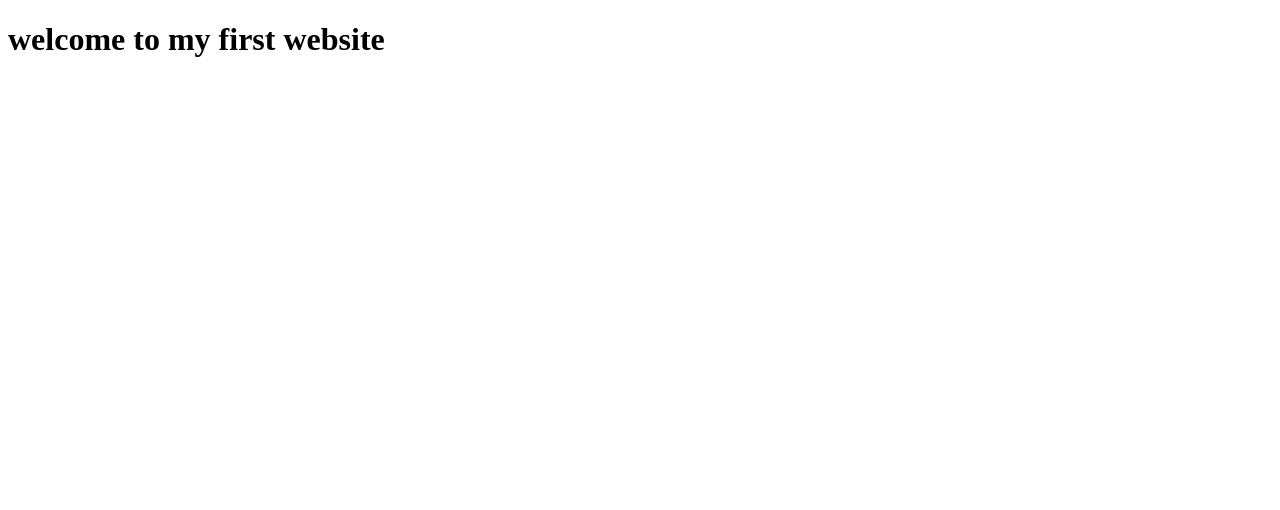
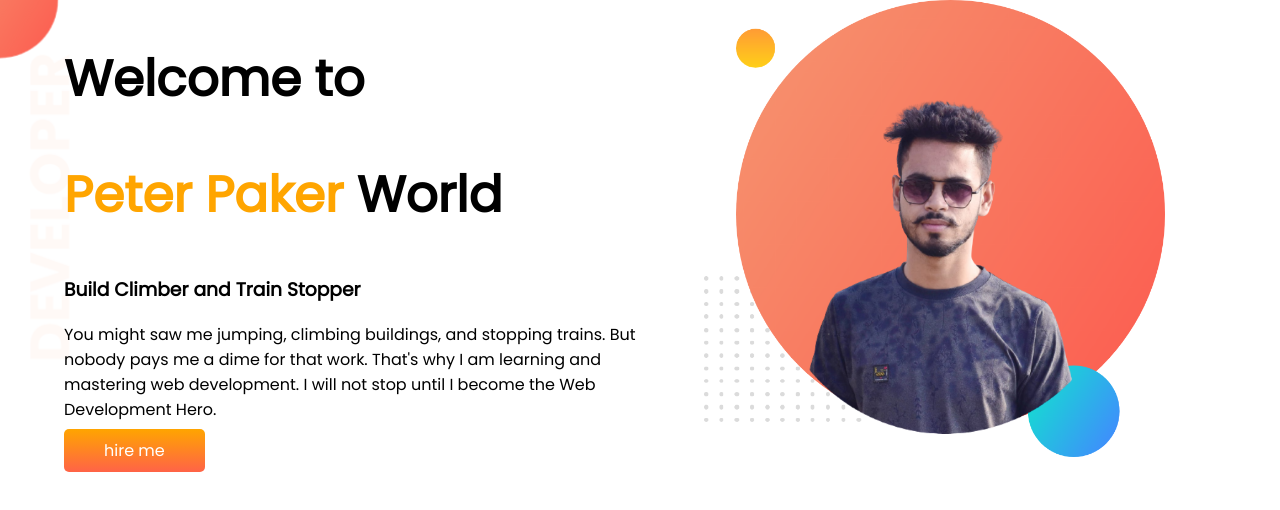
Before and after one commit to sohanursimple/developer-portfolio, a plain HTML site: page index.html in a window 1280 px wide. Drawn offline with Linux system fonts and the light colour scheme.

Commit message:
top banner added

```diff
--- a/index.html
+++ b/index.html
@@ -1,13 +1,34 @@
 <!DOCTYPE html>
 <html lang="en">
+
 <head>
     <meta charset="UTF-8">
     <meta http-equiv="X-UA-Compatible" content="IE=edge">
     <meta name="viewport" content="width=device-width, initial-scale=1.0">
     <title>Sohanur Rahman Portfolio</title>
+    <link rel="preconnect" href="https://fonts.googleapis.com">
+    <link rel="preconnect" href="https://fonts.gstatic.com" crossorigin>
+    <link href="https://fonts.googleapis.com/css2?family=Poppins&display=swap" rel="stylesheet">
     <link rel="stylesheet" href="style.css">
 </head>
+
 <body>
-    <h1>welcome to my first website</h1>
+    <section class="top-banner">
+        <div class="half-width">
+            <h1>Welcome to</h1>
+            <h1><span class="orange-color">Peter Paker </span>World</h1>
+            <h3>Build Climber and Train Stopper</h3>
+            <p>You might saw me jumping, climbing buildings, and stopping trains. But nobody pays me a dime for that
+                work.
+                That's why I am learning and mastering web development. I will not stop until I become the Web
+                Development
+                Hero.</p>
+            <a class="hire-me" href="https://www.facebook.com/sopno.006/" target="_blank">hire me</a>
+        </div>
+        <div class="half-width">
+            <img src="images/sohanur.png" alt="">
+        </div>
+    </section>
 </body>
+
 </html>
--- a/style.css
+++ b/style.css
@@ -0,0 +1,38 @@
+body {
+    font-family: 'Poppins', sans-serif;
+    margin: 0;
+}
+
+h1 {
+    font-size: 50px;
+}
+
+.orange-color {
+    color: orange;
+}
+
+section {
+    display: flex;
+}
+
+.half-width {
+    width: 50%;
+    padding-left: 5%;
+}
+
+.half-width img {
+    width: 80%;
+}
+
+.hire-me {
+    text-decoration: none;
+    background-image: linear-gradient(orange, tomato);
+    padding: 10px 40px;
+    border-radius: 5px;
+    color: #fff;
+}
+
+.top-banner {
+    background-image: url(images/top-banner.png);
+    background-repeat: no-repeat;
+}
```
Also changed, not shown: images/dream-bg.png (added), images/exp-bg.png (added), images/jhankar.png (added), images/jhankar2.png (added), images/my-bg.png (added), images/my-bg2.png (added), images/sohanur.png (added), images/top-banner.png (added).
